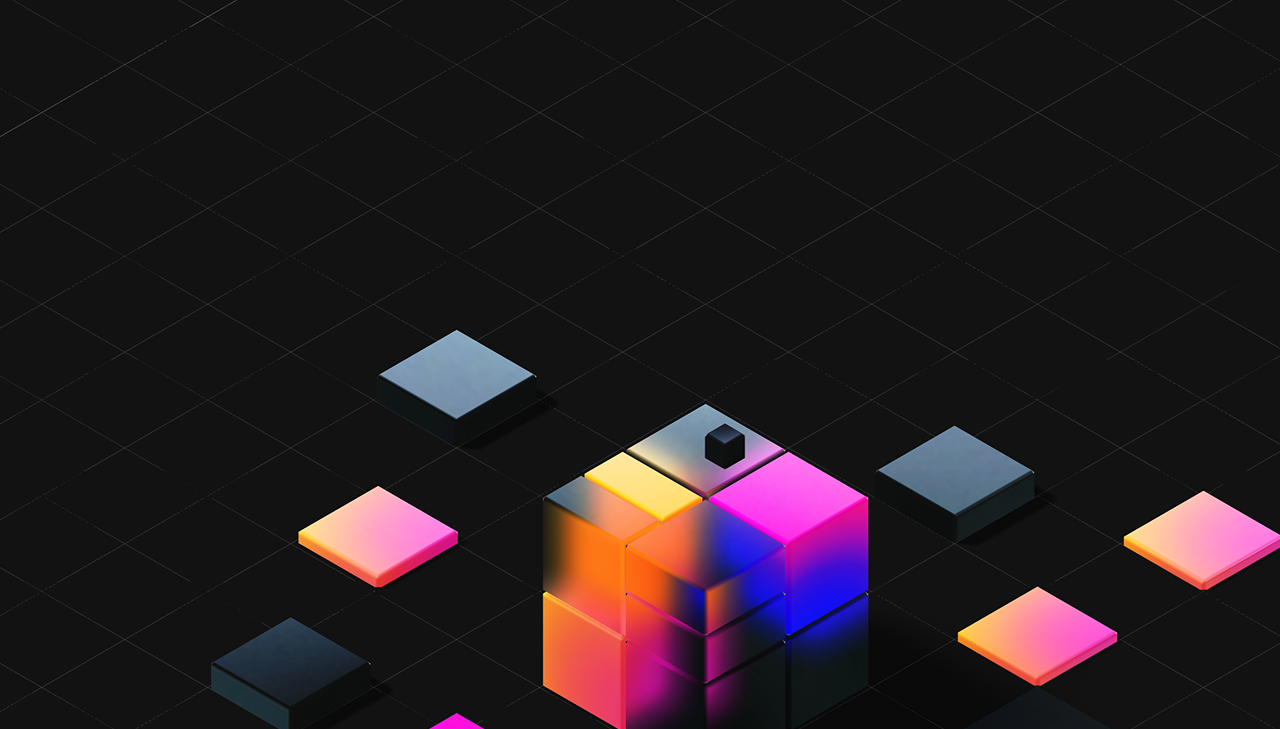
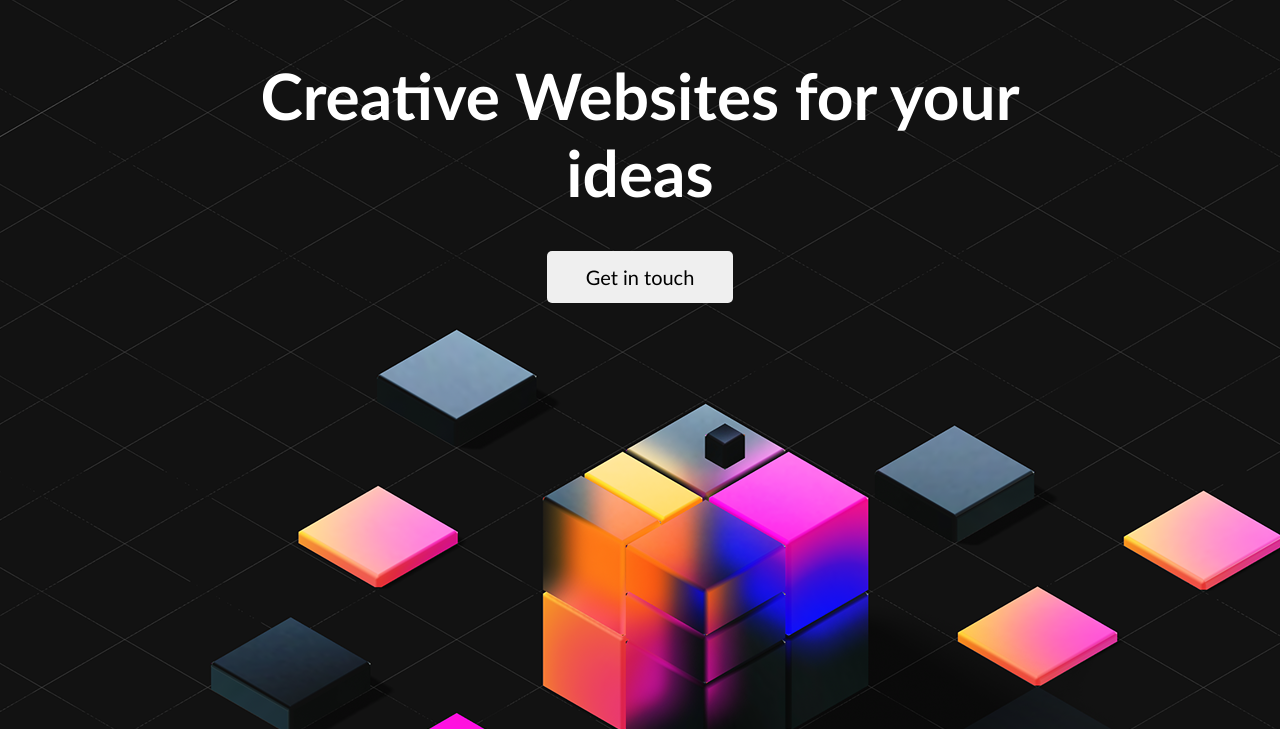
Before and after one commit to tjgharkava/website-seestem, a plain HTML site: page index.html in a window 1280 px wide. Shown: the part 71-800 px from the top of the page. Drawn offline with Linux system fonts and the light colour scheme.

Commit message:
style with css

```diff
--- a/index.html
+++ b/index.html
@@ -19,5 +19,10 @@
         </ul>
         <a href="#"><button>Hire Us</button></a>
     </nav>
+
+    <div class="text">
+        <p>Creative Websites for your ideas</p>
+        <a href=""><button>Get in touch</button></a>
+    </div>
 </body>
 </html>
--- a/style.css
+++ b/style.css
@@ -41,4 +41,39 @@ body {
     background-color: hsl(0, 0%, 12%);
     font-size: 18px;
     font-family: 'Trebuchet MS', 'Lucida Sans Unicode', 'Lucida Grande', 'Lucida Sans', Arial, sans-serif;
+    cursor: pointer;
 }
+
+.navbar button:hover {
+    background-color: hsl(0, 0%, 15%);
+}
+
+.text {
+    width: 826px;
+    height: 248px;
+    margin: auto;
+    text-align: center;
+    padding: 40px 16px;
+}
+
+.text p {
+    font-size: 4em;
+    font-family: 'Trebuchet MS', 'Lucida Sans Unicode', 'Lucida Grande', 'Lucida Sans', Arial, sans-serif;
+    color: white;
+    font-weight: 900;
+}
+
+.text button {
+    width: 186px;
+    height: 52px;
+    font-family: 'Trebuchet MS', 'Lucida Sans Unicode', 'Lucida Grande', 'Lucida Sans', Arial, sans-serif;
+    font-size: 20px;
+    margin-top: 40px;
+    border: none;
+    border-radius: 5px;
+    cursor: pointer;
+}
+
+.text button:hover {
+    background-color: hsl(0, 0%, 80%);
+}
```
